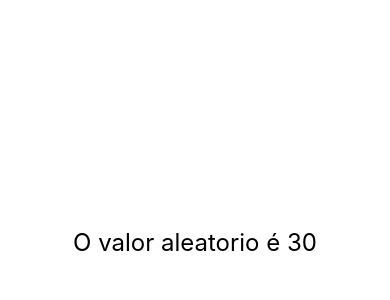
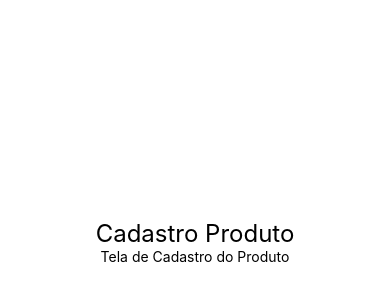
Before and after one commit to GeorgiSantana/Curso-React-Native, a React Native app: screen / in a window 390 px wide. Shown: the part 180-480 px from the top of the page. Built offline with nearby package versions, Linux system fonts and the light colour scheme.

Commit message:
Trabalhando com fragment

```diff
--- a/src/App.js
+++ b/src/App.js
@@ -1,5 +1,6 @@
 import React from 'react';
 import {View, StyleSheet} from 'react-native';
+import Titulo from './components/Titulo';
 //import X, {Comp1, Comp2} from './components/Multi';
 //import Primeiro from './components/Primeiro';
 import MinMax from './components/MinMax';
@@ -7,8 +8,12 @@
 
 export default () => (
   <View style={style.App}>
-    <Aleatorio min={10} max={60}/>
-    {/*<MinMax min={3} max={20} />
+    <Titulo
+      principal="Cadastro Produto"
+      secundario="Tela de Cadastro do Produto"
+    />
+    {/*<Aleatorio min={10} max={60}/>
+    <MinMax min={3} max={20} />
     <MinMax min="1" max="94" />
     <X />
     <Comp1 />
--- /dev/null
+++ b/src/components/Titulo.js
@@ -0,0 +1,10 @@
+import React from 'react';
+import {Text} from 'react-native';
+import estilo from './estilo';
+
+export default props => (
+  <>
+    <Text style={estilo.txtG}>{props.principal}</Text>
+    <Text>{props.secundario}</Text>
+  </>
+);
```
